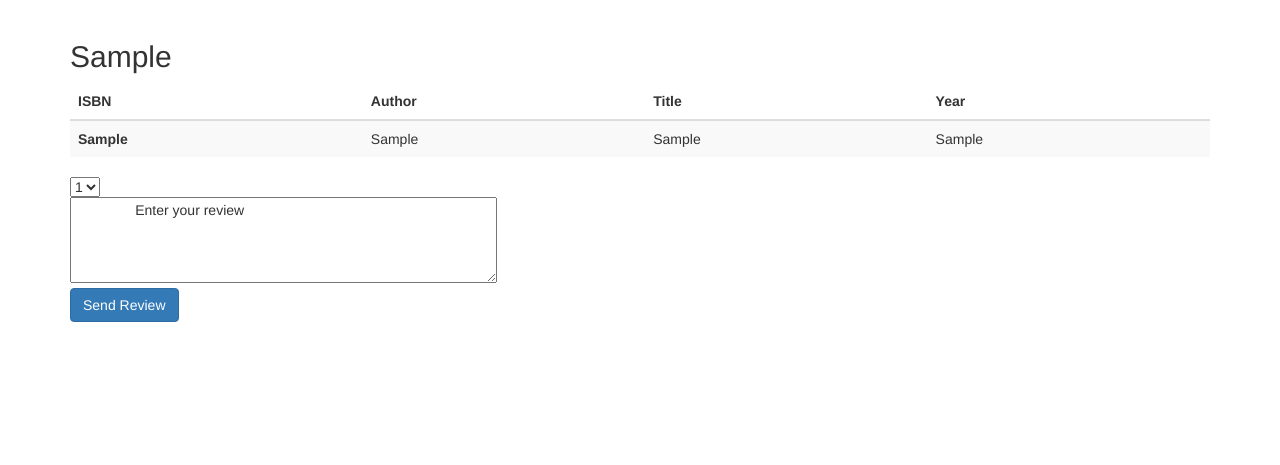
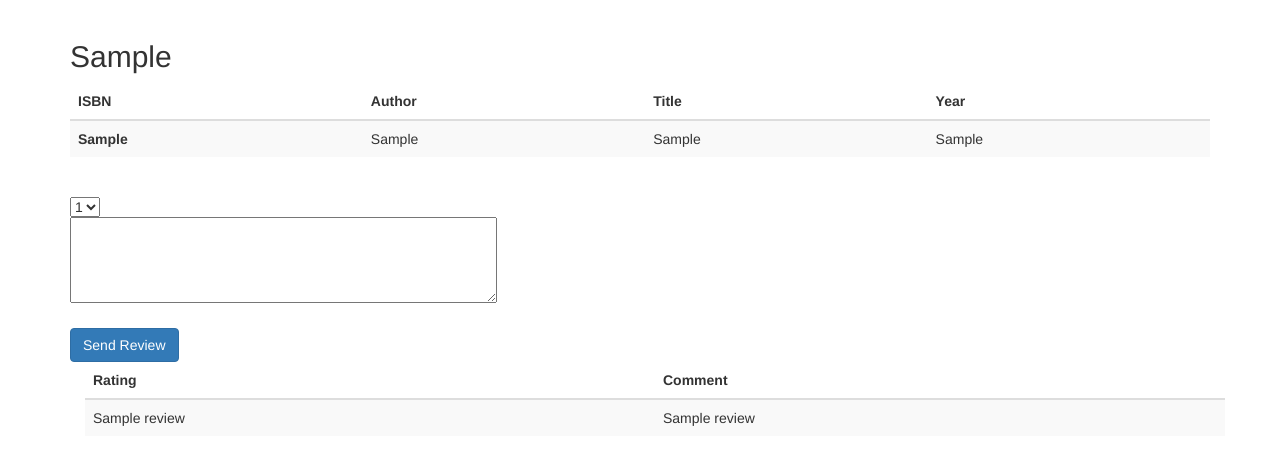
Before and after one commit to vinicius0197/bookreview, a Flask app: template templates/book.html in a window 1280 px wide. Shown: the part 52-517 px from the top of the page. Run offline with Flask 2, Linux system fonts and the light colour scheme; the template is opened without the code that fills it: most values are stand-ins (such as "Sample title", 1, 10 or a date in 2020); some libraries are stand-ins or nearby versions.

Commit message:
Added constraint for only one review per user

```diff
--- a/application.py
+++ b/application.py
@@ -164,21 +164,50 @@ def search():
 @app.route("/search/<id>")
 @login_required
 def search_id(id):
+	"""
+
+	Shows book page with relevant information
+
+	"""
 	book_id = int(id)
 
 	book_info = db.execute("SELECT * FROM books WHERE id = :id", \
 		{"id": book_id}).fetchone()
 
-	return render_template("book.html", book_info=book_info)
+	review_list = db.execute("SELECT * FROM reviews WHERE review_id = :review_id", \
+		{"review_id": book_id}).fetchall()
+
+	return render_template("book.html", book_info=book_info, review_list=review_list)
 
 @app.route("/review/<id>", methods=['POST'])
 def review(id):
-	rating = request.form.get("review")
+	"""
+
+	Handles user review submission and display
+
+	"""
+
+	user_id = db.execute("SELECT id FROM users WHERE username = :username", \
+						{"username": session["user"]}).fetchone()
+
+	user_id = int(user_id[0])
 	book_id = int(id)
-	text = request.form.get("text")
 
-	db.execute("INSERT INTO reviews (rating, review_id, text) VALUES (:rating, :book_id, :text)", \
-		{"rating": rating, "book_id": book_id, "text":text})
-	db.commit()
+	book_info = db.execute("SELECT * FROM books WHERE id = :id", \
+		{"id": book_id}).fetchone()
+
+	if not db.execute("SELECT * FROM reviews WHERE user_id = :user_id AND review_id = :review_id", \
+						{"user_id": user_id, "review_id": book_id}).fetchone():
+		rating = request.form.get("review")
+		text = request.form.get("text")
+
+		db.execute("INSERT INTO reviews (rating, review_id, text, user_id) VALUES (:rating, :book_id, :text, :user_id)", \
+			{"rating": rating, "book_id": book_id, "text":text, "user_id":user_id})
+		db.commit()
+
+	review_list = db.execute("SELECT * FROM reviews WHERE review_id = :review_id", \
+		{"review_id": book_id}).fetchall()
+
+	return render_template("book.html", book_info=book_info, review_list=review_list)
 
 	return redirect(url_for('search', id=book_id))
--- a/templates/book.html
+++ b/templates/book.html
@@ -32,6 +32,11 @@
 		</tbody>
 	</table>
 
+<div class="container">
+	<h2>
+		{{ message }}
+	</h2>
+</div>
 
 <form action="{{ url_for('review', id=book_info[0]) }}" method="post">
 	<select name="review">
@@ -43,10 +48,30 @@
 	</select><br>
 
 	<textarea name="text" rows="4" cols="50">
-		Enter your review
 	</textarea><br>
 
-	<button type="submit" class="btn btn-primary">Send Review</button>
+	<br><button type="submit" class="btn btn-primary">Send Review</button>
 </form>
 
+<div class="container">
+	<table class="table table-striped">
+		<thead>
+			<tr>
+				<th scope="col">Rating</th>
+				<th scope="col">Comment</th>
+			</tr>
+		</thead>
+
+		<tbody>
+			<tr>
+				{% for review in review_list -%}
+					<td>{{ review[1] }}</td>
+					<td> {{ review[3] }} </td>
+				{%- endfor %}
+			</tr>
+		</tbody>
+	</table>
+
+</div>
+
 {% endblock %}
```
